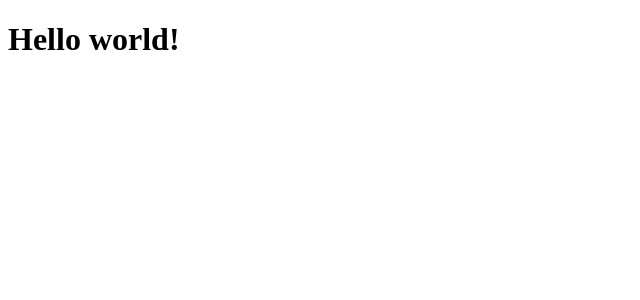
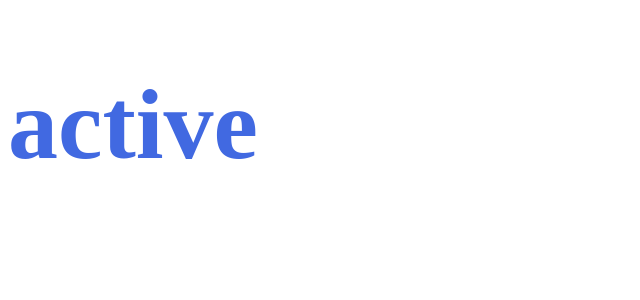
Before and after one commit to JunesWorld/vue3-template-syntax, a Vue app: page / in a window 1280 px wide. Shown: the top 300 px of the page, without its empty margins (0-640 px from the left). Built offline with nearby package versions, Linux system fonts and the light colour scheme.

Commit message:
인스턴스와 라이프사이클

```diff
--- a/package.json
+++ b/package.json
@@ -41,6 +41,6 @@
     "last 2 versions"
   ],
   "dependencies": {
-    "vue": "^3.2.36"
+    "vue": "^3.0.7"
   }
 }
--- a/src/App.vue
+++ b/src/App.vue
@@ -1,5 +1,17 @@
+<!-- 보간법 -->
+<!-- v-once: Data를 화면에 한번만 렌더링하고 갱신x : 반응성 x-->
+<!-- 동적 전달 인자 attr = attribute -->
 <template>
-  <h1 @click="add">
+  <!-- <h1
+    v-once
+    @click="add">
+    {{ msg }}
+  </h1> -->
+  <!-- XSS 취약점이 쉽게 발생할 수 있으므로 매우 위험할 수 있습니다. -->
+  <!-- <h1 v-html="msg"></h1> -->
+  <h1
+    :[attr]="'active'"
+    @[event]="add">
     {{ msg }}
   </h1>
 </template>
@@ -8,7 +20,10 @@
 export default {
   data() {
     return {
-      msg: 'Hello world!'
+      // msg: '<div style="color: red;>Hello!!</div>'
+      msg: 'active',
+      attr: 'class',
+      event: 'click'
     }
   },
   methods: {
@@ -18,3 +33,10 @@ export default {
   }
 }
 </script>
+
+<style>
+  .active {
+    color: royalblue;
+    font-size: 100px;
+  }
+</style>
--- a/src/main.js
+++ b/src/main.js
@@ -4,7 +4,7 @@
 // CLI
 // Vue 객체가 없다
 import { createApp } from 'vue'
-import App from './App'
+import App from './App.vue'
 
 // HTML에서 app이라는 값을 가지고 있는 해당 요소에 vue 프로젝트 연결
 // 1. CDN
--- a/webpack.config.js
+++ b/webpack.config.js
@@ -56,7 +56,7 @@ module.exports =  {
         use: [
           // 순서 중요!
           'vue-style-loader',
-          'style-loader',
+          // 'style-loader',
           'css-loader',
           'postcss-loader',
           'sass-loader'
```
Also changed, not shown: 1 other file (tests, documents, lock files or other folders).
